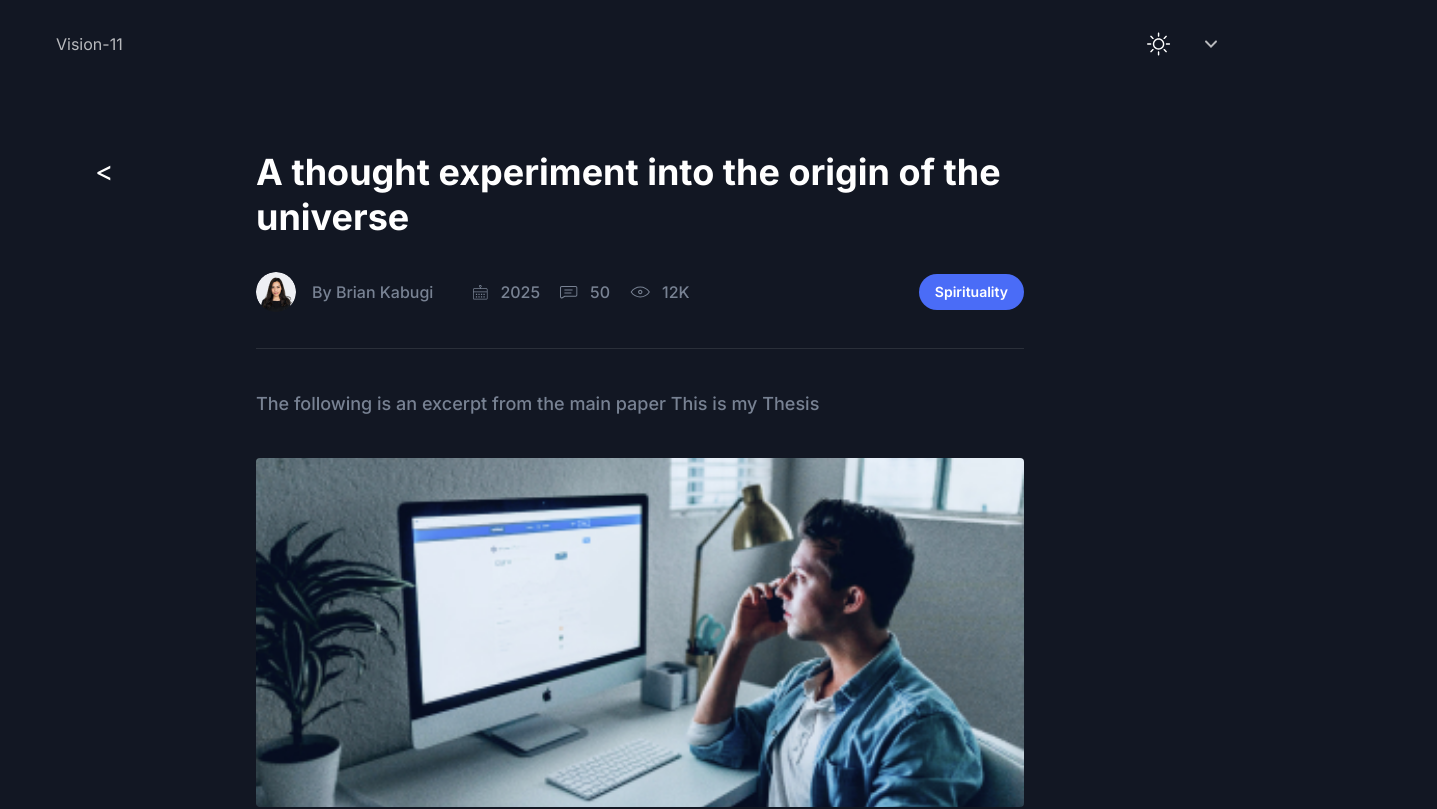
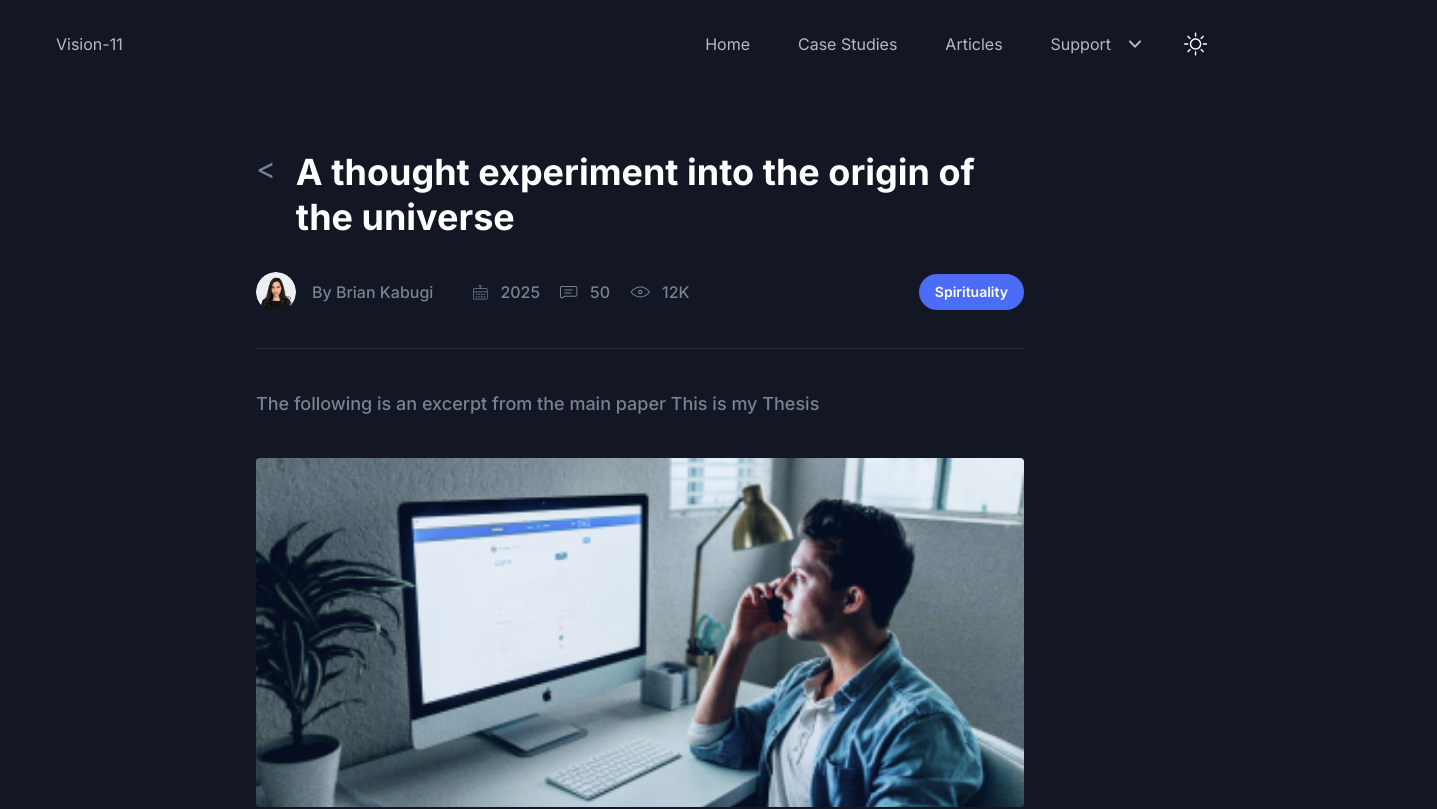
Before and after one commit to LighthouseCorporation/Vision-11-Website, a Next.js app: page /articles/origin-of-the-universe in a window 1280 px wide. Shown: the top 809 px of the page, 1437 px wide, since content can reach past the window. Built offline with nearby package versions, Linux system fonts and the light colour scheme.

Commit message:
Navbar Functionality

```diff
--- a/components/ArticleDetails/index.tsx
+++ b/components/ArticleDetails/index.tsx
@@ -45,13 +45,15 @@ const ArticleDetails = ({ article }: { article: ArticleType }) => {
                 <div className="container">
                     <div className="-mx-4 flex flex-wrap justify-center">
                         <div className="w-full px-4 lg:w-8/12">
-                            <Link href="/articles" style={{ position: "absolute", left: 95, top: 150 }}>
-                                <h1 style={{ fontSize: 28 }}>{"<"}</h1>
-                            </Link>
                             <div>
-                                <h2 className="mb-8 text-3xl font-bold leading-tight text-black dark:text-white sm:text-4xl sm:leading-tight">
-                                    {article.title}
-                                </h2>
+                                <div className="flex">
+                                    <Link href="/articles" className="mr-5">
+                                        <h1 className="text-3xl text-body-color">{"<"}</h1>
+                                    </Link>
+                                    <h2 className="mb-8 text-3xl font-bold leading-tight text-black dark:text-white sm:text-4xl sm:leading-tight">
+                                        {article.title}
+                                    </h2>
+                                </div>
                                 <div className="mb-10 flex flex-wrap items-center justify-between border-b border-body-color border-opacity-10 pb-4 dark:border-white dark:border-opacity-10">
                                     <div className="flex flex-wrap items-center">
                                         <div className="mb-5 mr-10 flex items-center">
@@ -167,7 +169,7 @@ const ArticleDetails = ({ article }: { article: ArticleType }) => {
                                             ))
                                         }
                                     </ul>
-                                    <Quote quote={article.details.quote}/>
+                                    <Quote quote={article.details.quote} />
                                     <p className="mb-10 text-center text-base font-medium leading-relaxed text-body-color sm:text-lg sm:leading-relaxed lg:text-base lg:leading-relaxed xl:text-lg xl:leading-relaxed">
                                         {article.details.closing}
                                     </p>
--- a/components/Features/SingleFeature.tsx
+++ b/components/Features/SingleFeature.tsx
@@ -5,7 +5,7 @@ const SingleFeature = ({ feature }: { feature: Feature }) => {
   return (
     <div className="w-full">
       <div className="wow fadeInUp flex flex-col text-center items-center" data-wow-delay=".15s">
-        <div className="mb-10 flex h-[120px] w-full items-center justify-center rounded-md bg-primary bg-opacity-10 text-primary">
+        <div className="mb-10 flex h-[300px] w-80 items-center justify-center rounded-md bg-primary bg-opacity-10 text-primary">
           {icon}
         </div>
         <h3 className="mb-5 text-xl font-bold text-black dark:text-white sm:text-2xl lg:text-xl xl:text-2xl">
--- a/components/Header/index.tsx
+++ b/components/Header/index.tsx
@@ -58,7 +58,6 @@ const Header = () => {
               </Link>
             </div>
             <div className="flex items-center justify-between px-4">
-              <ThemeToggler />
               <div>
                 <button
                   onClick={navbarToggleHandler}
@@ -81,7 +80,7 @@ const Header = () => {
                 </button>
                 <nav
                   id="navbarCollapse"
-                  className={`navbar absolute right-0 z-30 w-[250px] rounded border-[.5px] border-body-color/50 bg-white px-6 py-4 duration-300 dark:border-body-color/20 dark:bg-dark lg:visible lg:static lg:w-auto lg:border-none lg:!bg-transparent lg:p-0 lg:opacity-100 ${navbarOpen
+                  className={`navbar flex items-center absolute right-0 z-30 w-[250px] rounded border-[.5px] border-body-color/50 bg-white px-6 py-4 duration-300 dark:border-body-color/20 dark:bg-dark lg:visible lg:static lg:w-auto lg:border-none lg:!bg-transparent lg:p-0 lg:opacity-100 ${navbarOpen
                     ? "visibility top-full opacity-100"
                     : "invisible top-[120%] opacity-0"
                     }`}
@@ -136,6 +135,9 @@ const Header = () => {
                       </li>
                     ))}
                   </ul>
+                  <div className="ml-5">
+                    <ThemeToggler />
+                  </div>
                 </nav>
               </div>
             </div>
--- a/components/Header/menuData.tsx
+++ b/components/Header/menuData.tsx
@@ -1,11 +1,6 @@
 import { Menu } from "@/types/menu";
 
 const menuData: Menu[] = [
-  {
-    id: 4,
-    title: "",
-    newTab: false,
-    submenu: [
   {
     id: 1,
     title: "Home",
@@ -25,6 +20,11 @@ const menuData: Menu[] = [
     newTab: false,
   },
   {
+    id: 4,
+    title: "Support",
+    newTab: false,
+    submenu: [
+      {
         id: 42,
         title: "Contact Us",
         path: "/contact",
```
Lines whose indentation alone changed are shown as unchanged.
